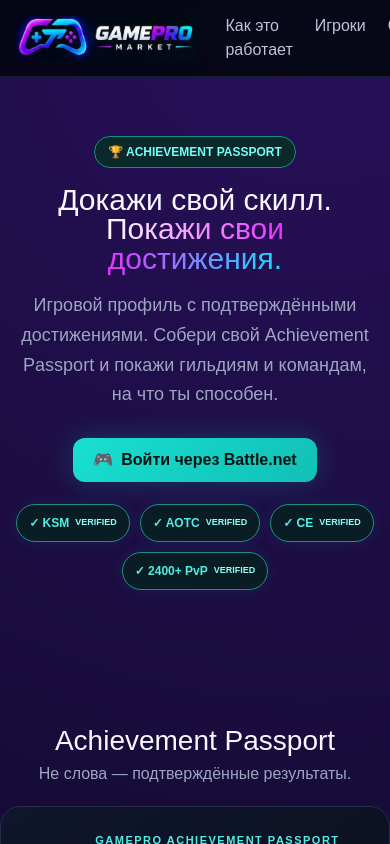
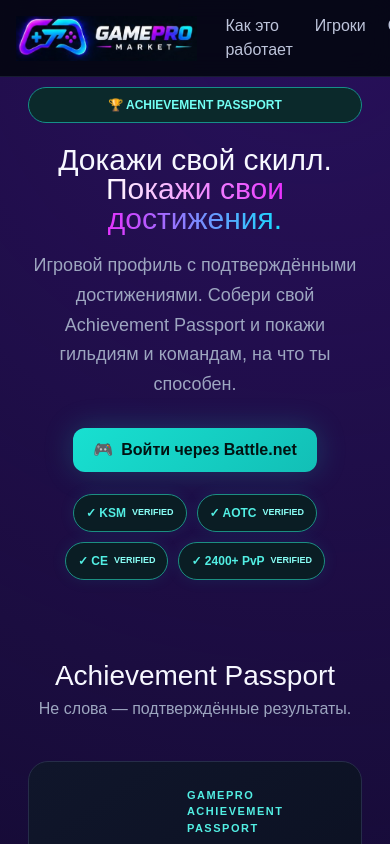
Before and after one commit to vesttrading/gamepro-market, a Next.js app: page / in a window 390 px wide. Shown: the top 844 px of the page. Built offline with nearby package versions, Linux system fonts and the light colour scheme; no server answers.

Commit message:
Refactor mobile adaptation comments in globals.css
Updated comments in CSS for better clarity and consistency.

```diff
--- a/app/globals.css
+++ b/app/globals.css
@@ -422,11 +422,12 @@ section#guilds div[class*="jsx-"] {
     color: #9da6c0 !important;
 }
 
-   ИТОГОВАЯ ТОЧЕЧНАЯ МОБИЛЬНАЯ АДАПТАЦИЯ (С ЖЕСТКИМИ ОТСТУПАМИ)
+/* =======================================================
+   ИТОГОВАЯ БЕЗОПАСНАЯ МОБИЛЬНАЯ АДАПТАЦИЯ (БЕЗ ОШИБОК)
    ======================================================= */
 @media (max-width: 1023px) {
 
-    /* 1. Железная база для главных секций и гридов */
+    /* 1. Стандартная проверенная база для всех главных блоков */
     div[style*="display: grid"],
     div[style*="display:grid"],
     .grid2, .cards, .stats, #passport .stats {
@@ -458,20 +459,18 @@ section#guilds div[class*="jsx-"] {
         box-sizing: border-box !important;
     }
 
-    /* 2. Жесткий перехват формы Raider.IO */
-    button:has(text), button, input[placeholder*="Имя"], select, div:has(> input), div:has(> select) {
-        width: 100% !important;
+    /* 2. Стандартный перехват формы Raider.IO */
+    button, input, select, div:has(> input), div:has(> select) {
         max-width: 100% !important;
         min-width: 0 !important;
-        flex: 1 1 100% !important;
         box-sizing: border-box !important;
     }
 
-    div:has(> input) + div, div:has(> select) + button, section:has(input) div[style*="display: flex"], section:has(input) div[style*="display:flex"] {
+    section:has(input) div[style*="display: flex"],
+    section:has(input) div[style*="display:flex"] {
         flex-direction: column !important;
         align-items: stretch !important;
         width: 100% !important;
-        max-width: 100% !important;
         gap: 12px !important;
     }
 
@@ -496,7 +495,7 @@ section#guilds div[class*="jsx-"] {
         gap: 16px !important;
     }
 
-    .sectionHead, #passport .sectionHead, section div[style*="justifyContent"] {
+    .sectionHead, #passport .sectionHead {
         flex-direction: column !important;
         text-align: center !important;
         align-items: center !important;
@@ -504,48 +503,30 @@ section#guilds div[class*="jsx-"] {
     }
 
     /* =======================================================
-       4. БРОНЕБОЙНОЕ ДОБАВЛЕНИЕ ОТСТУПОВ МЕЖДУ СЛИПШИМИСЯ БЛОКАМИ
+       4. ДОБАВЛЕНИЕ ОТСТУПОВ МЕЖДУ ВСЕМИ НИЖНИМИ СЕКЦИЯМИ
        ======================================================= */
-
-    /* Находим секцию «Игры» и расталкиваем её */
-    section:has(h2:contains("Игры")),
-    section:has(h1:contains("Игры")),
-    div:has(> h2:contains("Игры")) {
-        margin-top: 60px !important;
-        margin-bottom: 60px !important;
-        padding-top: 20px !important;
-        padding-bottom: 20px !important;
+    /* Добавляем внешние отступы ко всем крупным секциям на странице,
+       чтобы они на мобильном телефоне принудительно растолкнулись */
+    main > section,
+    main > div,
+    section {
+        margin-top: 55px !important;
+        margin-bottom: 55px !important;
+        padding-top: 10px !important;
+        padding-bottom: 10px !important;
     }
 
-    /* Находим секцию «Отзывы» и расталкиваем её */
-    section:has(h2:contains("Отзывы")),
-    section:has(h1:contains("Отзывы")),
-    div:has(> h2:contains("Отзывы")),
-    #reviews {
-        margin-top: 60px !important;
-        margin-bottom: 60px !important;
-        padding-top: 20px !important;
-        padding-bottom: 20px !important;
+    /* Для самой первой секции (сверху страницы) убираем лишний отступ */
+    main > section:first-of-type,
+    section:first-of-type {
+        margin-top: 0px !important;
     }
 
-    /* Находим секцию «Гильдии и команды» и расталкиваем её */
-    section:has(h2:contains("Гильдии")),
-    section:has(h1:contains("Гильдии")),
-    div:has(> h2:contains("Гильдии")),
-    #guilds {
-        margin-top: 60px !important;
-        margin-bottom: 60px !important;
-        padding-top: 20px !important;
-        padding-bottom: 20px !important;
+    /* Для самой последней секции (профиль со ссылкой) делаем гигантский отступ снизу */
+    main > section:last-of-type,
+    main > div:last-child,
+    section:last-of-type {
+        margin-bottom: 0px !important;
+        padding-bottom: 90px !important; /* Отступ до самого нижнего края экрана телефона */
     }
- /* Находим самый нижний блок «Твой игровой профиль — одной ссылкой» */
-    section:has(h2:contains("Твой игровой")),
-    section:has(h1:contains("Твой игровой")),
-    div:has(> h2:contains("Твой игровой")) {
-        margin-top: 80px !important;
-        margin-bottom: 40px !important;
-        padding-top: 20px !important;
-        padding-bottom: 80px !important; /* Мощный отступ в самом низу до края экрана */
-    }
-
-} /* Конец мобильного блока */
+}
```
